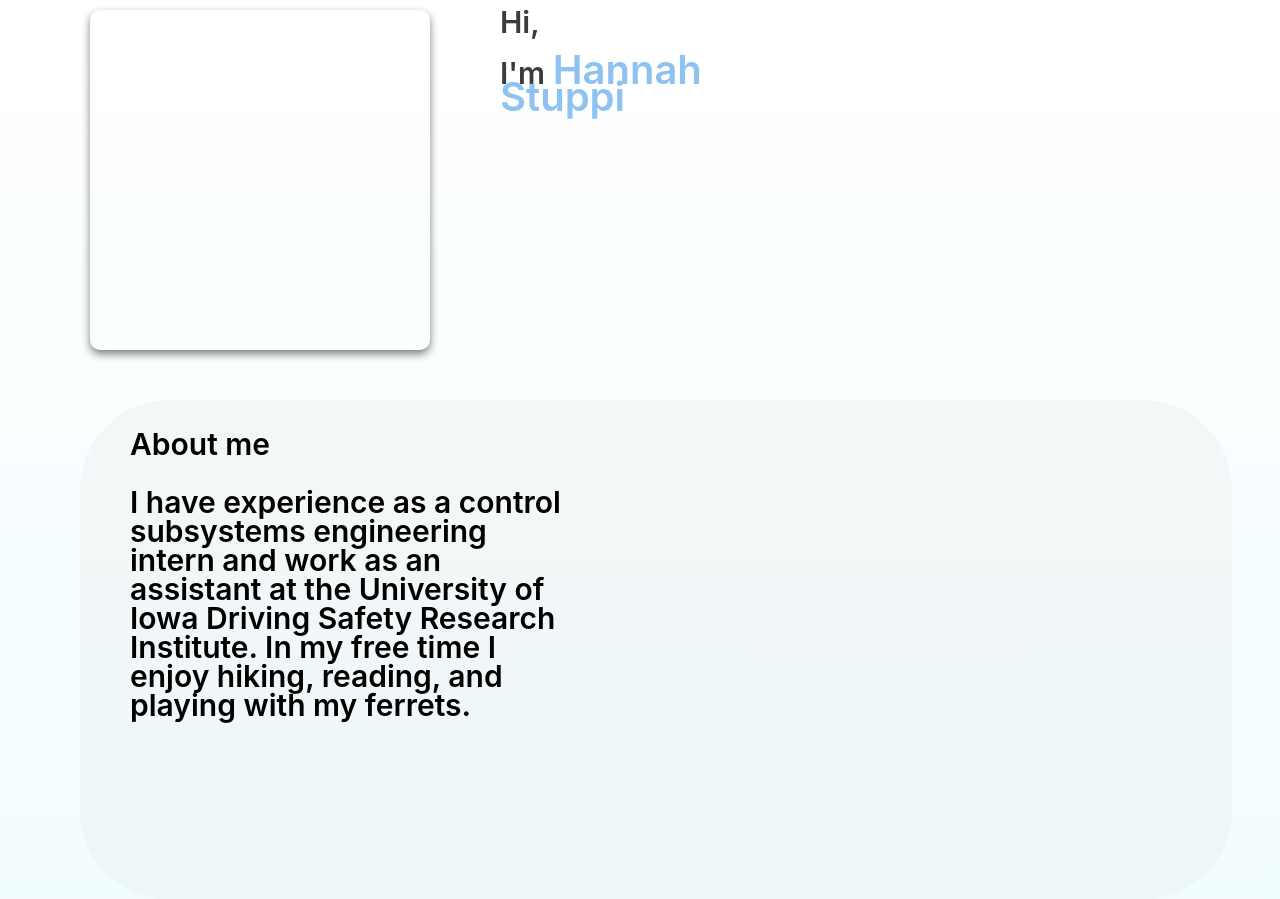
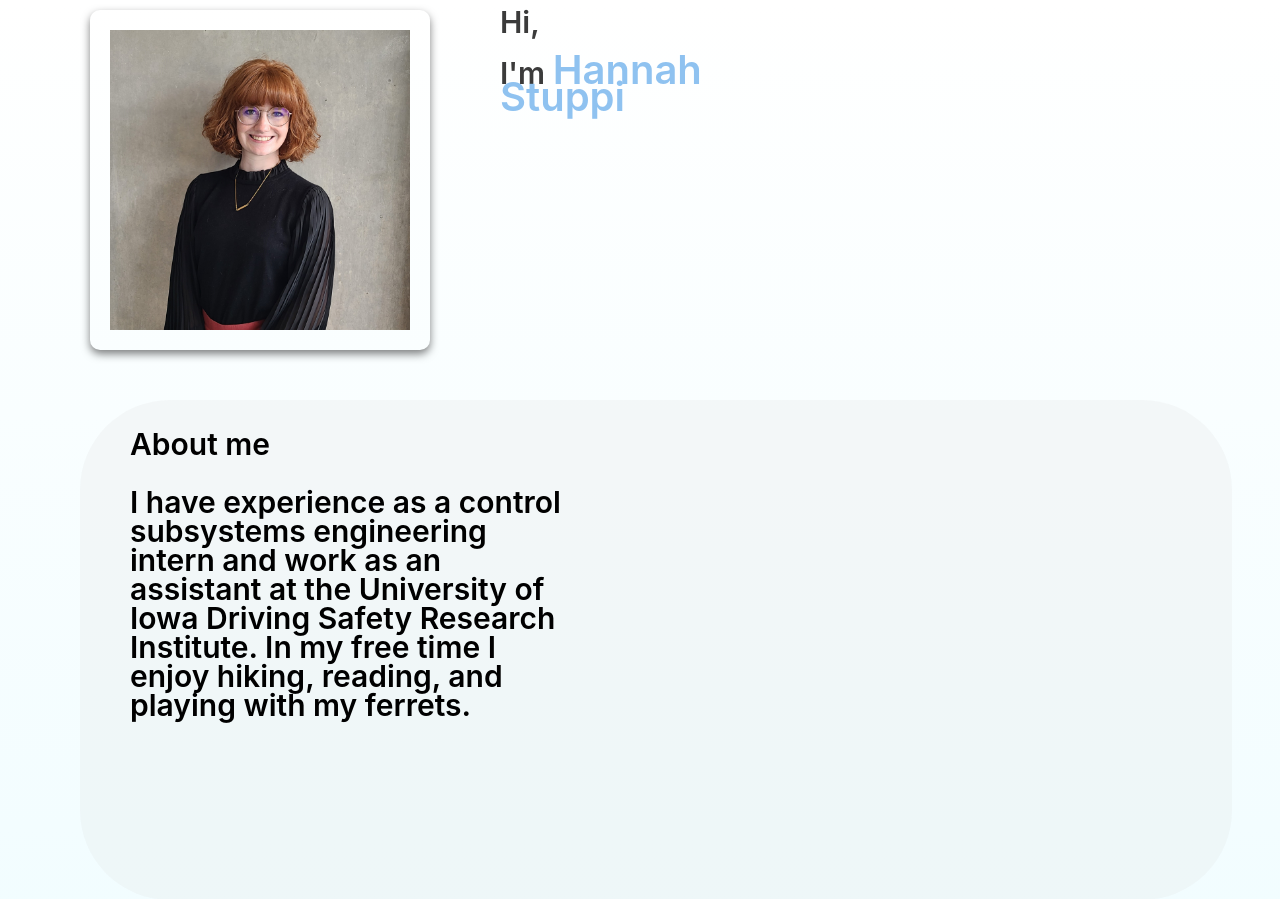
Before and after one commit to xinyi-yuan/SD_Lab3, a Flask app: page /hannah in a window 1280 px wide. Shown: the part 240-1139 px from the top of the page. Run offline with Flask 2, Linux system fonts and the light colour scheme.

Commit message:
Profile Picture added

```diff
--- a/templates/hannah.html
+++ b/templates/hannah.html
@@ -18,10 +18,11 @@
     </div>
     <div class="content">
         <div class="hannahIntro">Hi,<br><br> I'm <span class="highlight">Hannah Stuppi</span></div>
-        <div class="profileImg"></div>
+        <div class="profileImg">
+            <img src="https://github.com/xinyi-yuan/SD_Lab3/blob/main/profilePics/Hannah_Headshot.jpg?raw=true" width="300px" height="300px" alt="HannahPic">
+        </div>
         <div class="aboutBox">
             <div class="aboutText">About me <br><br> I have experience as a control subsystems engineering intern and work as an assistant at the University of Iowa Driving Safety Research Institute. In my free time I enjoy hiking, reading, and playing with my ferrets.</div>
-        </div>
         <div class="divideAC"></div>
         <div class="contact">
             <div class="contactMe">Contact Me</div>
```
